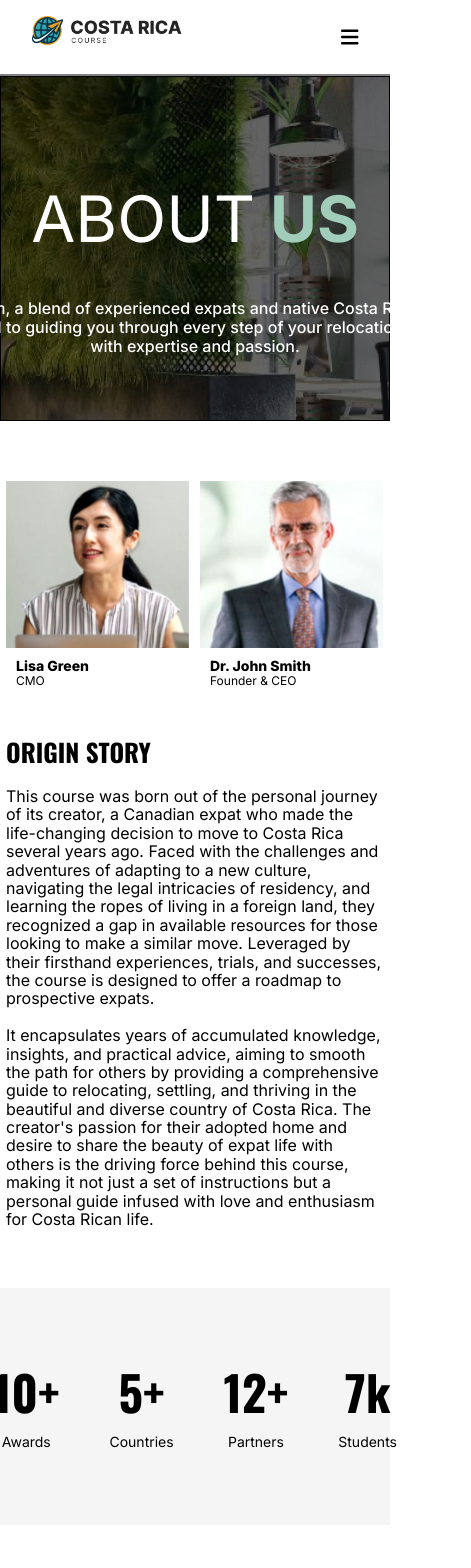
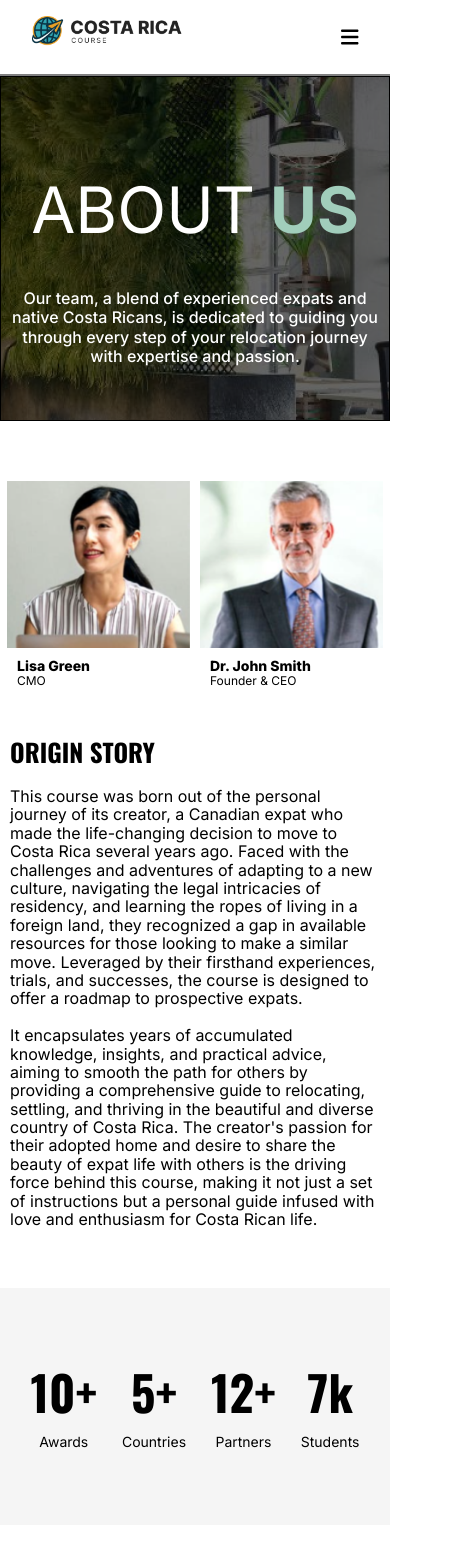
Before and after one commit to BrianKendalBucek/costa-rica-course, a Next.js app in the folder costa-rica-course/: page /about in a window 390 px wide. Shown: the top 1568 px of the page, 471 px wide, since content can reach past the window. Built offline with nearby package versions, Linux system fonts and the light colour scheme.

Commit message:
about page responsiveness complete

```diff
--- a/costa-rica-course/src/app/about/about.module.scss
+++ b/costa-rica-course/src/app/about/about.module.scss
@@ -26,3 +26,6 @@
     box-sizing: border-box;
   }
 }
+
+
+// max-width: 551px;
--- a/costa-rica-course/src/components/Footer.module.scss
+++ b/costa-rica-course/src/components/Footer.module.scss
@@ -1,6 +1,7 @@
 .footer {
   width: 100%;
   height: 746px;
+  // height: 446px;
   background-image: url("/images/Rectangle 27 (1).png");
   background-repeat: no-repeat;
   background-size: cover;
--- a/costa-rica-course/src/components/Founders.module.scss
+++ b/costa-rica-course/src/components/Founders.module.scss
@@ -1,17 +1,17 @@
 .foundersImagesAndData {
   display: flex;
-  width: 488px;
+  max-width: 488px;
   height: 472px;
 
   @media (max-width: 1100px) {
-    width: 463px;
-    height: 292px;
+    max-width: 463px;
+    max-height: 292px;
     gap: 10px;
   }
 
   @media (max-width: 580px) {
-    width: 378px;
-    height: 207px;
+    max-width: 378px;
+    max-height: 207px;
     gap: 10px;
   }
 
--- a/costa-rica-course/src/components/Hero.module.scss
+++ b/costa-rica-course/src/components/Hero.module.scss
@@ -32,7 +32,8 @@
   }
 
   p {
-    width: 551px;
+    max-width: 551px;
+    padding: 0 10px;
     color: white;
     font-weight: 500;
     text-align: center;
--- a/costa-rica-course/src/components/OriginStory.module.scss
+++ b/costa-rica-course/src/components/OriginStory.module.scss
@@ -1,10 +1,11 @@
 .story {
-  width: 463px;
+  max-width: 463px;
   // height: 478px;
   height: auto;
 
   @media (max-width: 580px) {
-    width: 378px;
+    max-width: 378px;
+    padding: 0 10px;
   }
 
   h2 {
--- a/costa-rica-course/src/components/Stats.module.scss
+++ b/costa-rica-course/src/components/Stats.module.scss
@@ -22,6 +22,10 @@
     gap: 50px;
   }
 
+  @media (max-width: 462px) {
+    gap: 25px;
+  }
+
   .statBarSection {
     display: flex;
     flex-direction: column;
@@ -30,15 +34,17 @@
     h2 {
       font-size: 80px;
       font-weight: 700;
-      margin-top: 0;
-      margin-bottom: 15px;
+      margin: 0 0 15px 0;
 
+      /* Responsive font size adjustments */
       @media (max-width: 1330px) {
         font-size: 48px;
       }
     }
 
     p {
+      /* Adjusting paragraph font size for smaller screens */
+      font-size: 16px;
       @media (max-width: 1330px) {
         font-size: 14px;
       }
```
